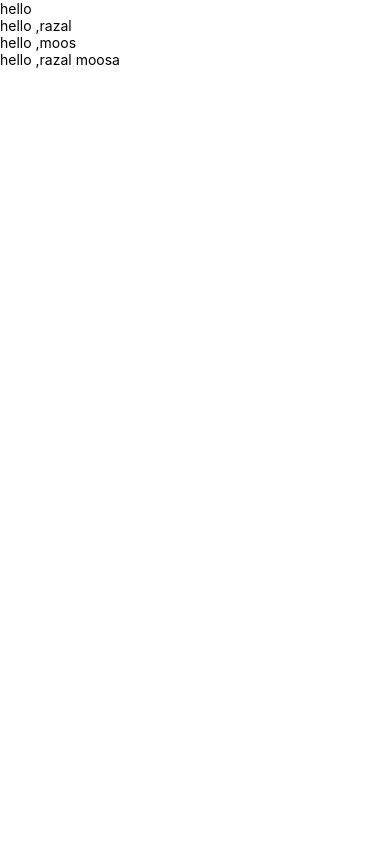
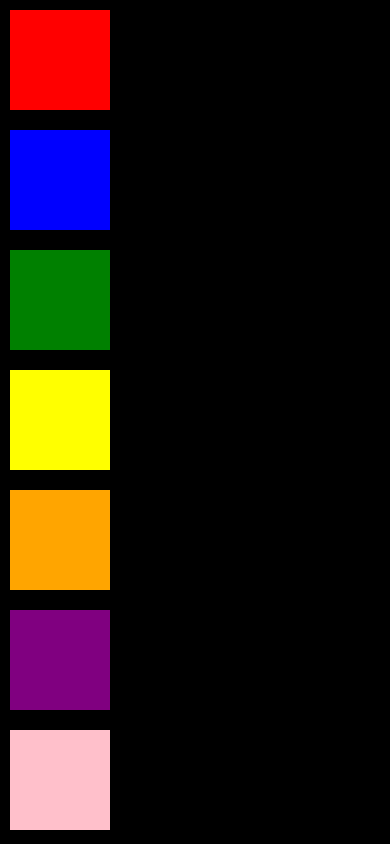
Before and after one commit to Razalp/React-native, a React Native app: screen / in a window 390 px wide. Shown: the top 844 px of the page. Built offline with nearby package versions, Linux system fonts and the light colour scheme.

Commit message:
map and flex

```diff
--- a/App.js
+++ b/App.js
@@ -1,34 +1,26 @@
 import React, { useState } from 'react';
-// import { StatusBar } from 'expo-status-bar';
-import { StyleSheet, Text, View, Image, ImageBackground, ScrollView, Button, Pressable, Modal,StatusBar,ActivityIndicator ,Alert } from 'react-native';
-import Greet from './Componets/Greet';
+import { StyleSheet, Text, View, Image, ImageBackground, ScrollView, Button, Pressable, Modal, StatusBar, ActivityIndicator, Alert } from 'react-native';
 
 const logoImage = require("./assets/adaptive-icon.png");
 
 export default function App() {
-
+  // Define an array of colors
+  const colors = ["red", "blue", "green", "yellow", "orange", "purple", "pink", "cyan", "magenta", "brown"];
 
   return (
-<View>
-  <Text>hello</Text>
-  <Greet name="razal"/>
-  <Greet name="moos"/>
-  <Greet name="razal moosa"/>
-</View>
+    <View style={{ backgroundColor: "black", flex: 1 }}>
+      {/* Map through the colors array and render a View for each color */}
+      {colors.map((color, index) => (
+        <View key={index} style={[styles.box, { backgroundColor: color }]} />
+      ))}
+    </View>
   );
 }
 
 const styles = StyleSheet.create({
-  modalContainer: {
-    flex: 1,
-    justifyContent: 'center',
-    alignItems: 'center',
-    backgroundColor: 'rgba(0, 0, 0, 0.5)',
-  },
-  modalContent: {
-    backgroundColor: 'white',
-    padding: 20,
-    borderRadius: 10,
-    elevation: 5,
+  box: {
+    width: 100,
+    height: 100,
+    margin: 10,
   },
 });
```
